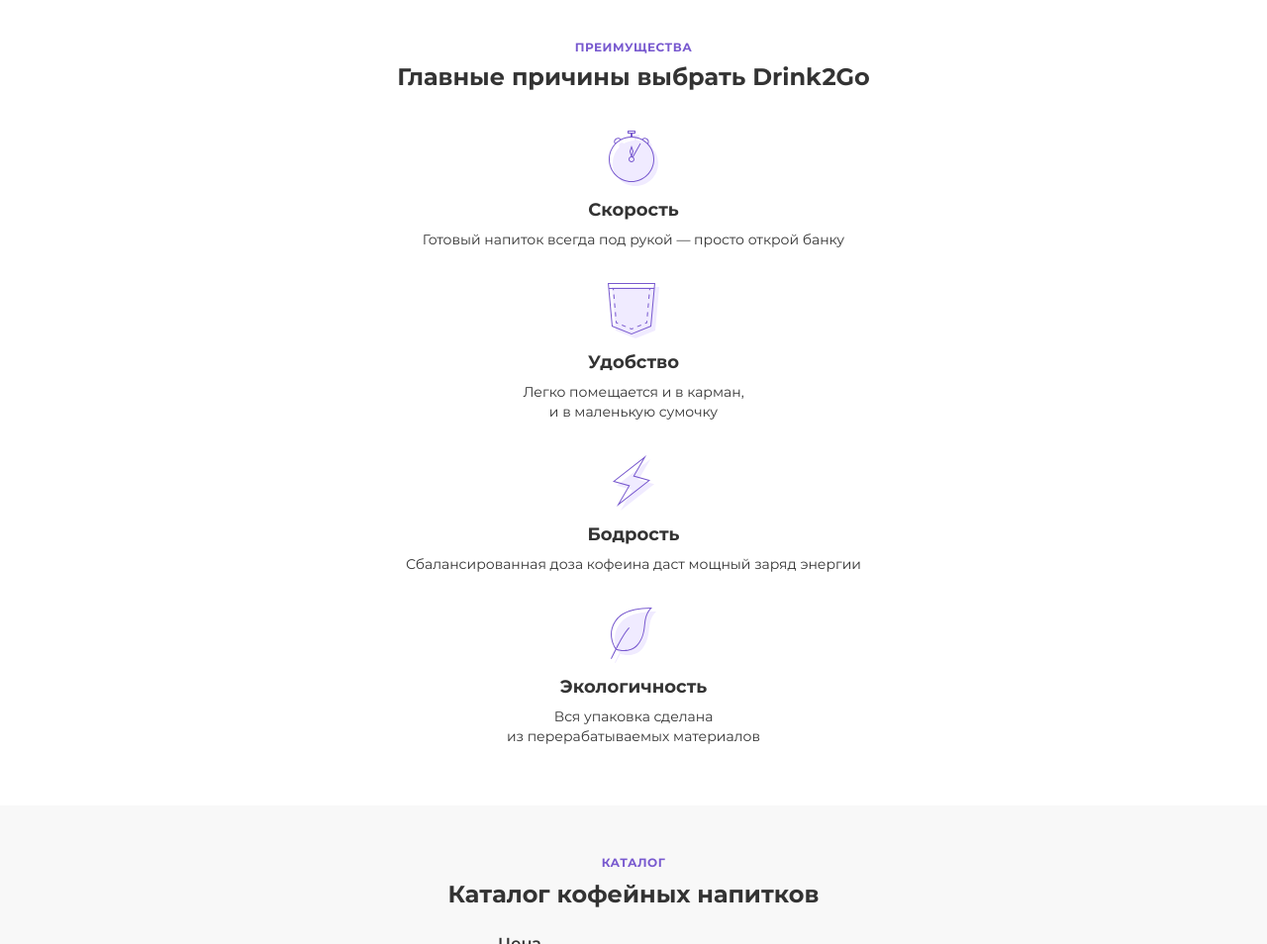
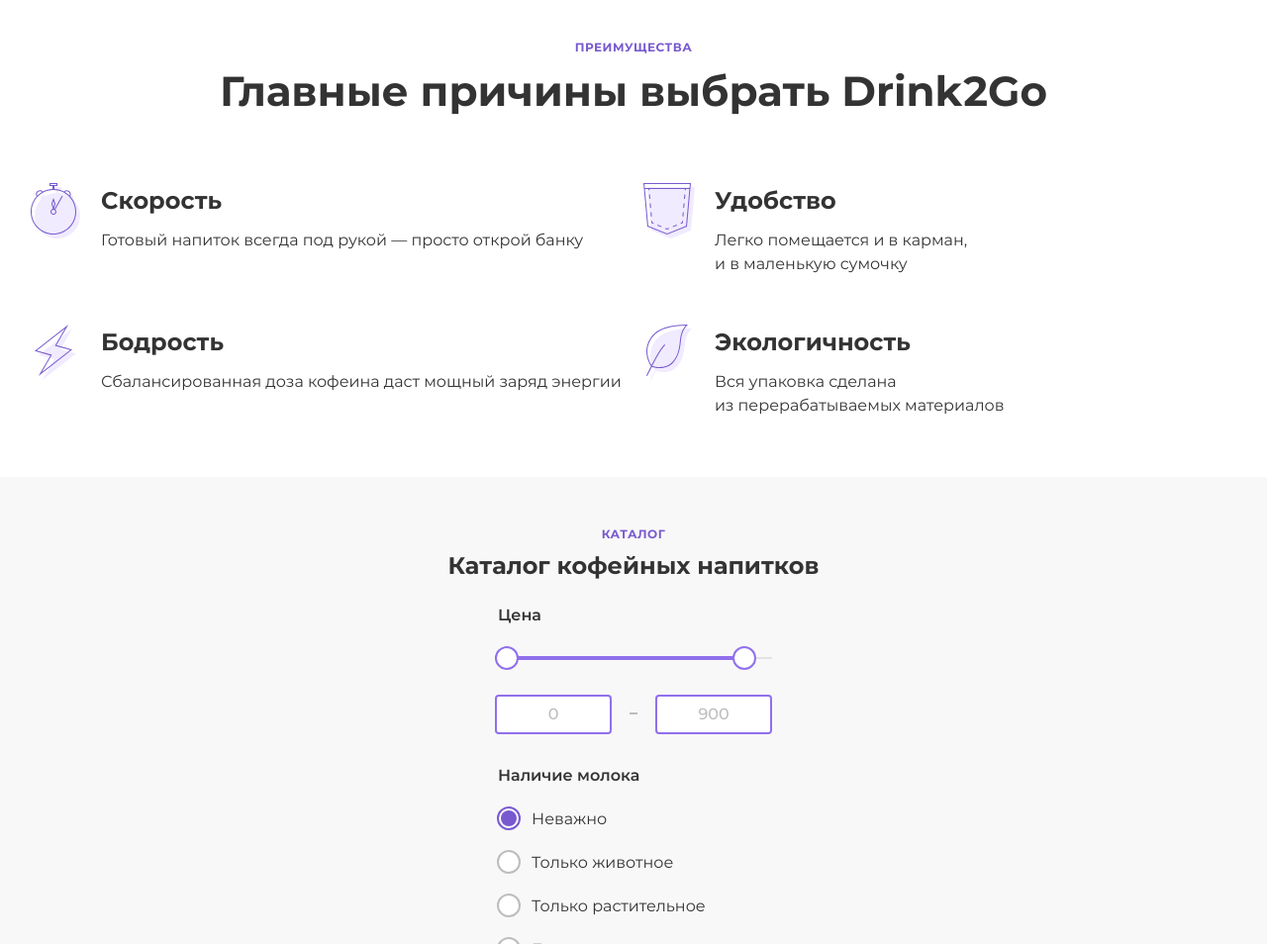
Before and after one commit to BalandinaM/Drink2Go, a website: page source/index.html in a window 1280 px wide. Shown: the part 896-1850 px from the top of the page at 99% size. Drawn offline with nearby package versions, Linux system fonts and the light colour scheme; files that its build step writes are made by us from their sources; files whose address does not match are found by name; a web font is replaced by a local one.

Commit message:
Style.Advantages.Tablet

```diff
--- a/source/sass/blocks/advantages.scss
+++ b/source/sass/blocks/advantages.scss
@@ -20,11 +20,22 @@
   line-height: 36px;
   text-align: center;
   margin-bottom: 36px;
+
+  @media (min-width: $tablet-width) {
+    font-size: 42px;
+    line-height: 64px;
+  }
 }
 
 .advantages__list {
   display: grid;
   gap: 34px;
+
+  @media (min-width: $tablet-width) {
+    grid-template-columns: 1fr 1fr;
+    row-gap: 24px;
+    column-gap: 0;
+  }
 }
 
 .advantages__item {
@@ -32,6 +43,12 @@
   background-size: 52px 56px;
   background-position: center top;
   background-repeat: no-repeat;
+
+  @media (min-width: $tablet-width) {
+    padding: 25px 10px 0 82px;
+    background-position: left top;
+    background-position: 10px 25px;
+  }
 }
 
 .item--speed {
@@ -56,8 +73,21 @@
   line-height: 32px;
   text-align: center;
   margin-bottom: 4px;
+
+  @media (min-width: $tablet-width) {
+    font-size: 24px;
+    line-height: 36px;
+    text-align: left;
+    margin-bottom: 10px;
+  }
 }
 
 .item__desription {
   text-align: center;
+
+  @media (min-width: $tablet-width) {
+    font-size: 16px;
+    line-height: 24px;
+    text-align: left;
+  }
 }
```
